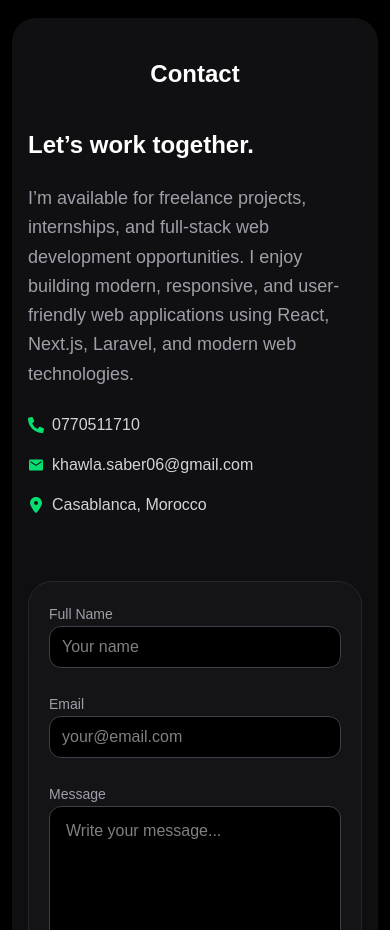
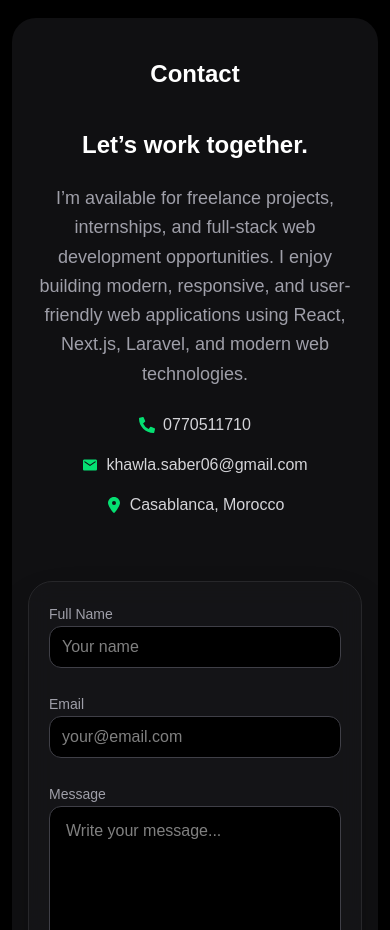
Before and after one commit to Saberkhawla-coder/my-porfolio, a Next.js app: page / in a window 390 px wide. Shown: the part 4980-5910 px from the top of the page. Built offline with nearby package versions, Linux system fonts and the light colour scheme.

Commit message:
add some styling in contact page

```diff
--- a/app/contact/page.jsx
+++ b/app/contact/page.jsx
@@ -47,9 +47,9 @@ export default function ContactPage() {
   }
 };
   return (
-    <section className="min-h-screen bg-black text-white px-4 sm:px-6 lg:px-10 py-10 bg-zinc-900/70 rounded-3xl sm:rounded-4xl mx-3 sm:mx-6 lg:mx-20">
+    <section className=" min-h-screen bg-black text-white px-4 sm:px-6 lg:px-10 py-10 bg-zinc-900/70 rounded-3xl sm:rounded-4xl mx-3 sm:mx-6 lg:mx-20">
 
-      <div className="flex justify-center items-center mb-10">
+      <div className=" flex justify-center items-center mb-10 ">
 
 
         <h2 className="text-2xl sm:text-3xl md:text-4xl font-semibold">
@@ -62,11 +62,11 @@ export default function ContactPage() {
 
 
         <div className="space-y-6">
-          <h1 className="text-2xl sm:text-3xl md:text-4xl font-bold leading-tight">
+          <h1 className="text-2xl text-center md:text-left  sm:text-3xl md:text-4xl font-bold leading-tight">
             Let’s work together.
           </h1>
 
-         <p className="text-zinc-400  leading-relaxed text-lg">
+         <p className="text-zinc-400 text-center md:text-left leading-relaxed text-lg">
             I’m available for freelance projects, internships,
             and full-stack web development opportunities.
             I enjoy building modern, responsive, and user-friendly
@@ -75,21 +75,21 @@ export default function ContactPage() {
         </p>
 
           <div className="space-y-4 text-zinc-300">
-            <p className="flex items-center gap-2">
+            <p className="flex justify-center md:justify-start  items-center gap-2">
               <span className="text-green-400">
                 <FaPhoneAlt/>
               </span>
               0770511710
             </p>
 
-            <p className="flex  items-center gap-2">
+            <p className="flex justify-center md:justify-start items-center gap-2">
               <span className="text-green-400">
                 <IoMdMail/>
               </span>
               khawla.saber06@gmail.com
             </p>
 
-            <p className="flex items-center gap-2">
+            <p className="flex justify-center md:justify-start items-center gap-2">
               <span className="text-green-400">
                 <FaLocationDot />
               </span>
@@ -98,7 +98,7 @@ export default function ContactPage() {
           </div>
         </div>
 
-        {/* RIGHT */}
+
         <form onSubmit={handleSubmit} className="space-y-6 bg-zinc-900/60 p-5 sm:p-8 md:p-10 rounded-3xl backdrop-blur-md border border-zinc-800 shadow-2xl">
 
           <div className="space-y-2">
```
